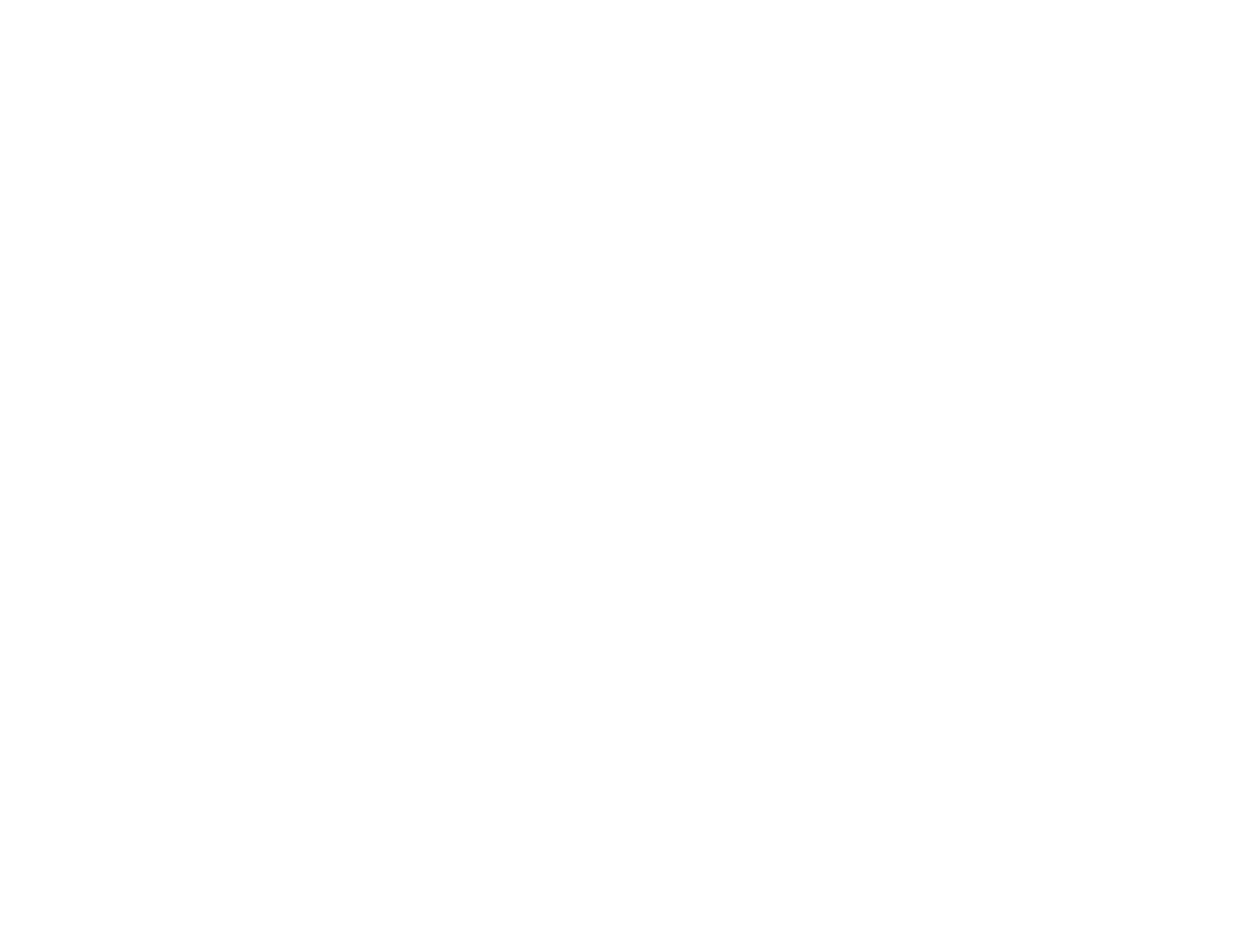
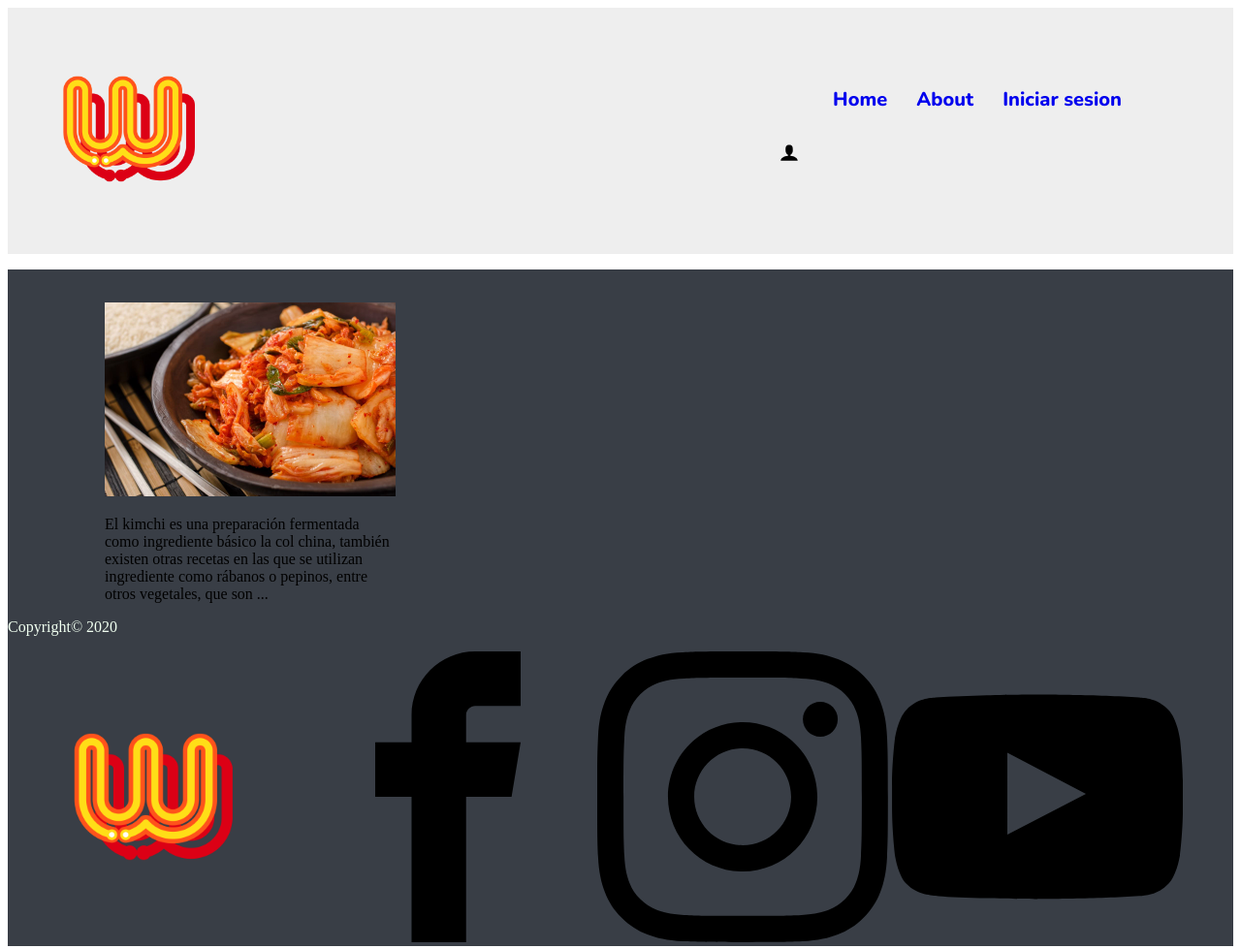
Before and after one commit to wadbe/practica1html, a plain HTML site: page index.html in a window 1280 px wide. Shown: the whole page at 97% size. Before the commit the page ends 800 px from the top, so only its background shows below. Drawn offline with nearby package versions, Linux system fonts and the light colour scheme.

Commit message:
segunda modificacion

```diff
--- a/estilos.css
+++ b/estilos.css
@@ -0,0 +1,46 @@
+
+header {
+    background-color: #eeeeee;
+}
+#logo {
+    width: 250px;
+}
+#user {
+    width: 20px;
+}
+
+li {
+    display: table-cell;
+    padding: 15px;
+}
+a {
+    text-decoration: none;
+    font-family: 'Nunito', sans-serif;
+    font-size: 20px;
+}
+nav {
+    float: right;
+    margin-right: 100px;
+    margin-top: 50px;
+}
+
+img {
+    width: 300px;
+    height: 150;
+}
+
+.resumen {
+    float: left;
+    margin-top: 50px;
+    margin-left: 100px;
+    margin-right: 1000px;
+}
+
+footer {
+    background-color: #393e46;
+
+}
+
+#copyright {
+    color: honeydew;
+}
--- a/index.html
+++ b/index.html
@@ -4,9 +4,37 @@
     <meta charset="UTF-8">
     <meta name="viewport" content="width=device-width, initial-scale=1.0">
     <title>wad's project</title>
-    <link rel="stylesheet" href="estilos.css">
+    <link href="https://fonts.googleapis.com/css2?family=Nunito:wght@800&display=swap" rel="stylesheet">
+    <link rel="stylesheet" href="estilos.css" type="text/css">
 </head>
 <body>
+    <header>
+            <img id="logo" src="SVG/logo.png" alt="logo">
+            <nav>
+                <ul>
+                    <li><a href="home.html">Home</a></li>
+                    <li><a href="about.html">About</a></li>
+                     <li><a href="iniciarsesion.html">Iniciar sesion</a></li>
+                </ul>
+                <img id="user" src="SVG/user.svg" alt="">
+            </nav>
+    </header>
+
+<div class="resumen">
+    <img src="SVG/kimchi.jpg" alt="kimchi">
+    <p>
+        El kimchi es una preparación fermentada como ingrediente básico la col china, también existen
+        otras recetas en las que se utilizan ingrediente como rábanos o pepinos, entre otros vegetales, que son ...
+    </p>
+</div>
+
+<footer>
+    <p id="copyright">Copyright© 2020</p>
+    <img id="footerlogo" src="SVG/logo.png" alt="logo">
+    <img src="SVG/facebook.svg" alt="facebook">
+    <img src="SVG/instagram.svg" alt="instagram">
+    <img src="SVG/youtube.svg" alt="youtube">
+</footer>
 
 </body>
 </html>
```
Also changed, not shown: SVG/kimchi.jpg (added), SVG/logo.png (added), about.html (added), home.html (added), iniciarsesion.html (added).
